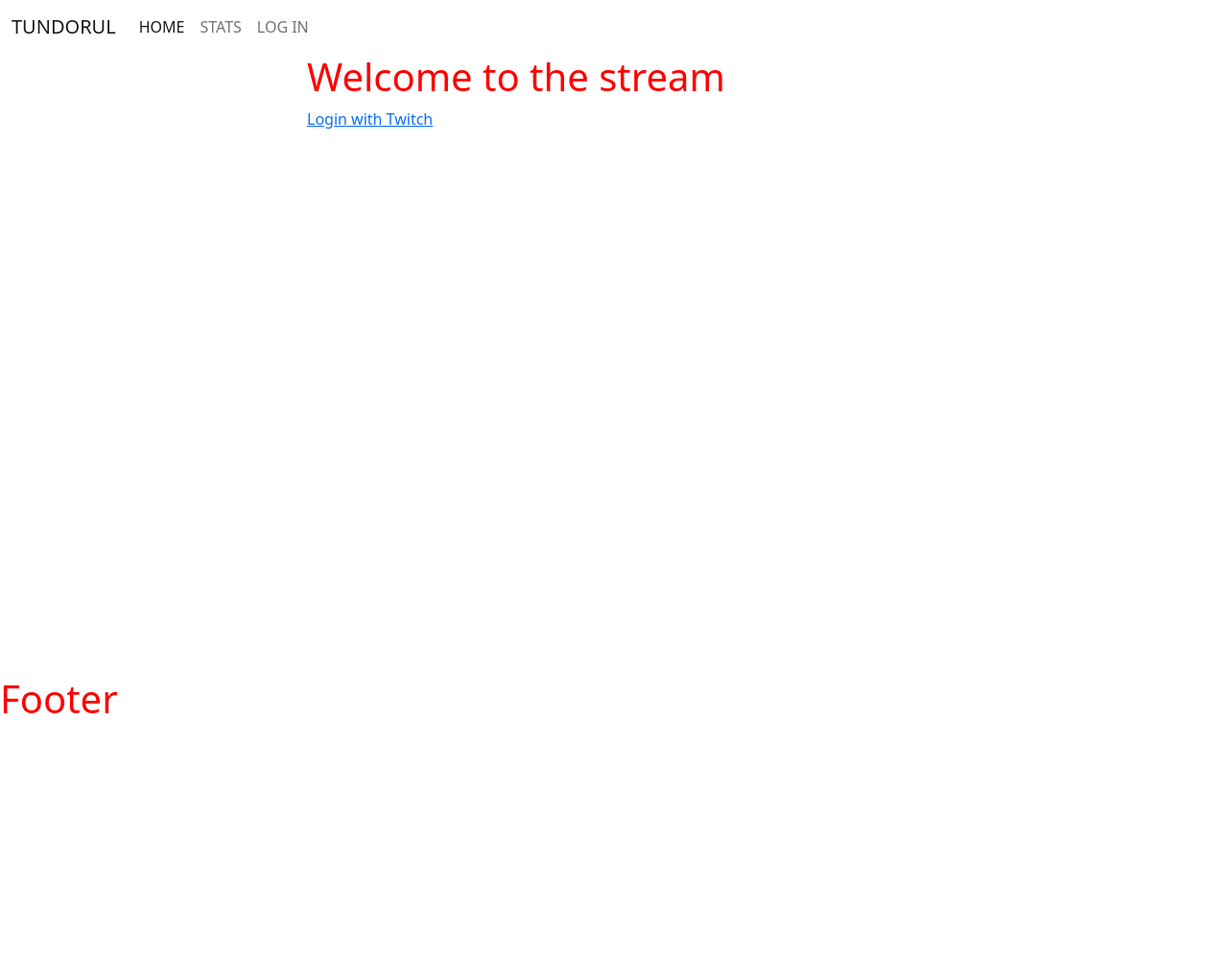
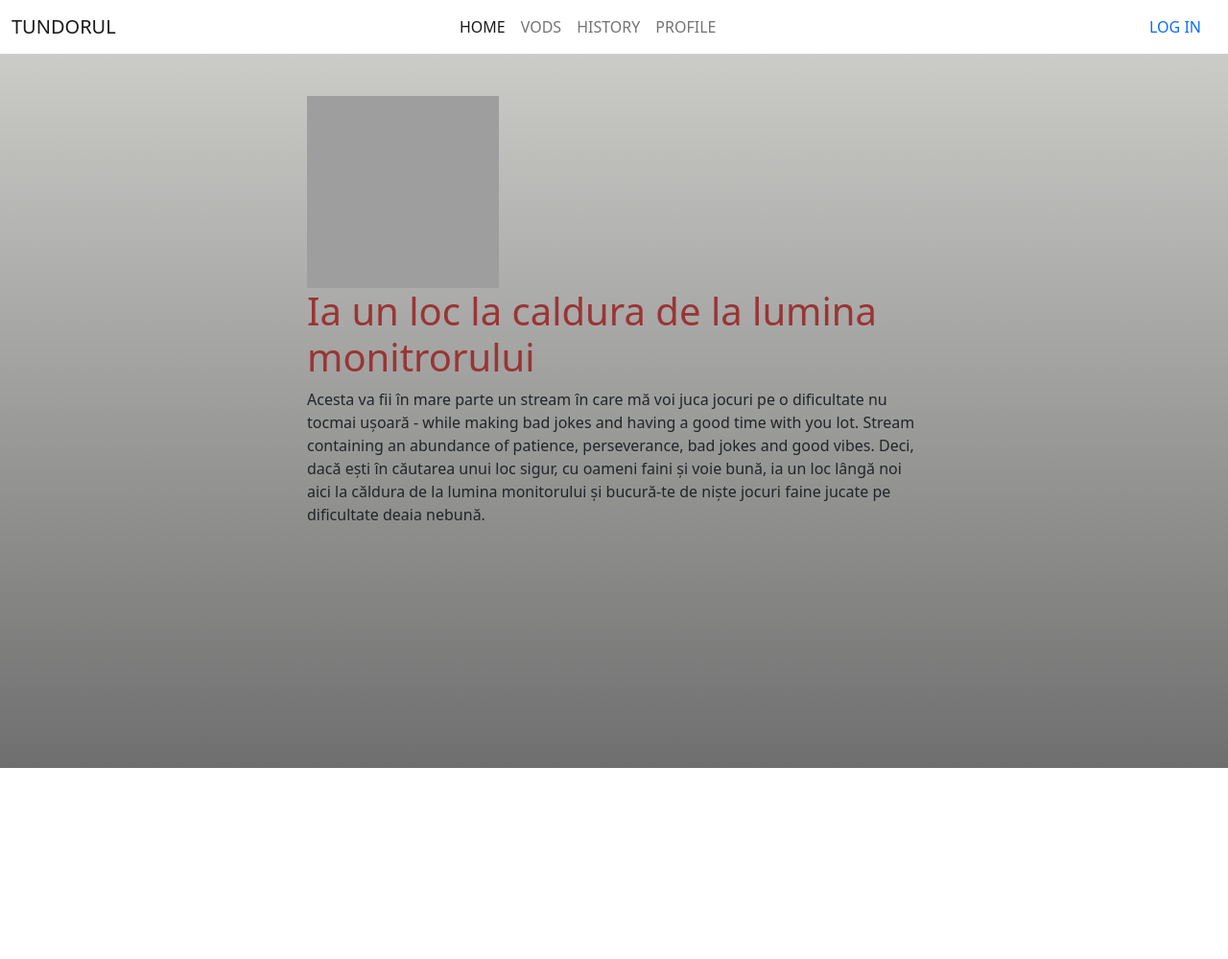
Before and after one commit to Bogdan-Branzaniuc/Tundorul, a Django app: page / in a window 1280 px wide. Shown: the top 999 px of the page at 96% size. Before the commit the page ends 743 px from the top, so only its background shows below. Run offline with Django 3.2, Linux system fonts and the light colour scheme; some libraries are stand-ins or nearby versions; grey boxes are pictures that could not be loaded.

Commit message:
further developed home page, added empty section for schedule

```diff
--- a/Tundorul/models.py
+++ b/Tundorul/models.py
@@ -1,5 +1,7 @@
 from django.db import models
 from django.contrib.auth.models import User
+from django.contrib.postgres.fields import JSONField
+
 from allauth.socialaccount.models import SocialAccount
 from django.contrib.auth.models import AbstractBaseUser, PermissionsMixin
 
--- a/Tundorul/views/home.py
+++ b/Tundorul/views/home.py
@@ -2,44 +2,18 @@ from django.shortcuts import render, get_object_or_404, reverse, redirect
 from django.views import generic, View
 from django.http import HttpResponseRedirect
 from django.contrib import messages
-
-from Tundorul.models import UserProfile
-from allauth.socialaccount.models import SocialAccount
-from datetime import datetime
-from allauth.socialaccount.signals import social_account_updated
-from allauth.account.signals import user_signed_up
-from django.dispatch import receiver
-from allauth.socialaccount.models import SocialAccount, SocialToken
 import requests
 
-# @receiver(user_signed_up)
-# def user_signed_up(sender, request, user, **kwargs):
-#     social_usser = SocialAccount.objects.get(user=user)
-#
-#     # if UserProfile.objects.filter(username=user).exists():
-#     #     print("record here")
-#     # else:
-#     #     print("SOCIAL ACCOUNT missing!!!!!!!!!!!!!!")
-#     #     print("SOCIAL ACCOUNT ADDED!!!!!!!!!!!!!!")
-#     #     print(social_usser.__dir__)
-#     #     print(social_usser.extra_data)
-#     #     user_profile = UserProfile.objects.create(
-#     #         username=social_usser.user,
-#     #         uid=social_usser.extra_data['id'],
-#     #         current_name=social_usser.extra_data['display_name'],
-#     #         email=user.email,
-#     #         join_date=datetime.strptime('2000/10/06', '%Y/%m/%d'),
-#     #         time_watched=datetime(2000, 10, 20),
-#     #         channel_points=150,
-#     #         is_subscribed=True,
-#     #         subscribed_since=datetime(2000, 10, 20),
-#     #     )
-#     #     user_profile.save()
+class Home(View):
+    def retrieveSchedule(self, request, *args, **kwargs):
+        payload = {
+            'client_id': '',
+            'client_secret': '',
+            'grant_type': 'client_credentials',
+        }
+        url = 'uri:https://id.twitch.tv/oauth2/token,'
+        response = requests.post(url, data=payload)
 
-# @receiver(social_account_updated)
-# def signal_social_app_token(sender, request, **kwargs):
-#    print(request)
-class Home(View):
     def get(self, request, *args, **kwargs):
         return render(
             request,
--- a/TundorulDjango/settings.py
+++ b/TundorulDjango/settings.py
@@ -26,7 +26,7 @@ TEMPLATES_DIR = os.path.join(BASE_DIR, 'templates')
 
 # SECURITY WARNING: keep the secret key used in production secret!
 SECRET_KEY = os.environ.get('SECRET_KEY')
-
+CLOUDINARY_URL = os.environ.get('CLOUDINARY_URL')
 
 # SECURITY WARNING: don't run with debug turned on in production!
 DEBUG = True
--- a/static/css/style.css
+++ b/static/css/style.css
@@ -1,3 +1,37 @@
 h1{
-    color:red;
+    color:#993535;
 }
+
+.page-background{
+    width:100vw;
+    height:100vh;
+    position:fixed;
+    top:0;
+    z-index:-100;
+    background: rgb(210,210,207);
+    background: linear-gradient(180deg, rgba(210,210,207,1) 0%, rgba(110,111,110,1) 100%);
+}
+.navbar{
+    position:fixed;
+    top:0;
+    width:100%;
+}
+
+.home-logo-png{
+    width:200px;
+    height:200px;
+    /*background-color: #993333;*/
+}
+
+@media(min-width:992px){
+    .navbar-collapse{
+        max-width:30%;
+    }
+}
+
+body{
+    padding-top: 100px;
+}
+.row{
+    min-height:300vh;
+}
--- a/templates/base.html
+++ b/templates/base.html
@@ -19,6 +19,7 @@
     <link href="{% static 'css/style.css' %}" rel="stylesheet">
 </head>
 <body class="d-flex flex-column h-100 main-bg">
+<div class="page-background" ></div>
  <!-- Navigation -->
         <nav class="navbar navbar-expand-lg navbar-light bg-white">
             <div class="container-fluid">
@@ -27,22 +28,29 @@
                     aria-controls="navbarText" aria-expanded="false" aria-label="Toggle navigation">
                     <span class="navbar-toggler-icon"></span>
                 </button>
+
                 <div class="collapse navbar-collapse" id="navbarText">
                     <ul class="navbar-nav me-auto mb-2 mb-lg-0">
                         <li class="nav-item">
                             <a class="nav-link active" aria-current="page" href="{% url 'home' %}">HOME</a>
                         </li>
                         <li class="nav-item">
-                            <a class="nav-link" href="#">STATS</a>
+                            <a class="nav-link" href="#">VODS</a>
                         </li>
                         <li class="nav-item">
-                            {% if user.is_authenticated %}
-                            <a class="nav-link" href="accounts/logout">LOG OUT</a>
-                            {% else %}
-                            <a class="nav-link" href="{% provider_login_url 'twitch' %}">LOG IN</a>
-                            {% endif %}
+                            <a class="nav-link" href="#">HISTORY</a>
+                        </li>
+                        <li class="nav-item">
+                            <a class="nav-link" href="#">PROFILE</a>
                         </li>
                     </ul>
+                </div>
+                 <div>
+                     {% if user.is_authenticated %}
+                        <a class="nav-link" href="accounts/logout">LOG OUT</a>
+                     {% else %}
+                            <a class="nav-link" href="{% provider_login_url 'twitch' %}">LOG IN</a>
+                     {% endif %}
                 </div>
             </div>
         </nav>
--- a/templates/index.html
+++ b/templates/index.html
@@ -6,15 +6,27 @@
 
 <link href="{% static 'css/style.css' %}" rel="stylesheet">
 
-<h1> Welcome to the stream </h1>
+<section class="intro-section">
 
-{% if user.is_authenticated %}
-{% get_social_accounts user as accounts %}
-<img src="{{ accounts.twitch.0.extra_data.profile_image_url }}" alt="profile immage of the logged in user" >
+    <img class="home-logo-png" src="https://res.cloudinary.com/dgzv7gan8/image/upload/v1681419421/logo-red.png" alt="Tundorul Twitch Channel logo">
+    <h1> Ia un loc la caldura
+    de la lumina monitrorului </h1>
 
-{% endif %}
+    <p>Acesta va fii în mare parte un stream în care mă voi juca jocuri pe o dificultate nu tocmai ușoară - while making bad jokes and having a good time with you lot.
+    Stream containing an abundance of patience, perseverance, bad jokes and good vibes.
+    Deci, dacă ești în căutarea unui loc sigur, cu oameni faini și voie bună, ia un loc lângă noi aici la căldura de la lumina monitorului și bucură-te de niște jocuri faine jucate pe dificultate deaia nebună.
+    </p>
+</section>
+<section class="schedule-section">
 
-<a href="{% provider_login_url 'twitch' %}">Login with Twitch</a>
+</section>
+<!--{% if user.is_authenticated %}-->
+<!--{% get_social_accounts user as accounts %}-->
+<!--<img src="{{ accounts.twitch.0.extra_data.profile_image_url }}" alt="profile immage of the logged in user" >-->
+
+<!--{% endif %}-->
+
+
 
 
 <h2> {{ messageViewTest }}</h2>
```
Also changed, not shown: Tundorul/views/user_profile_build.py (added, +36 -0 lines), db.sqlite3.
